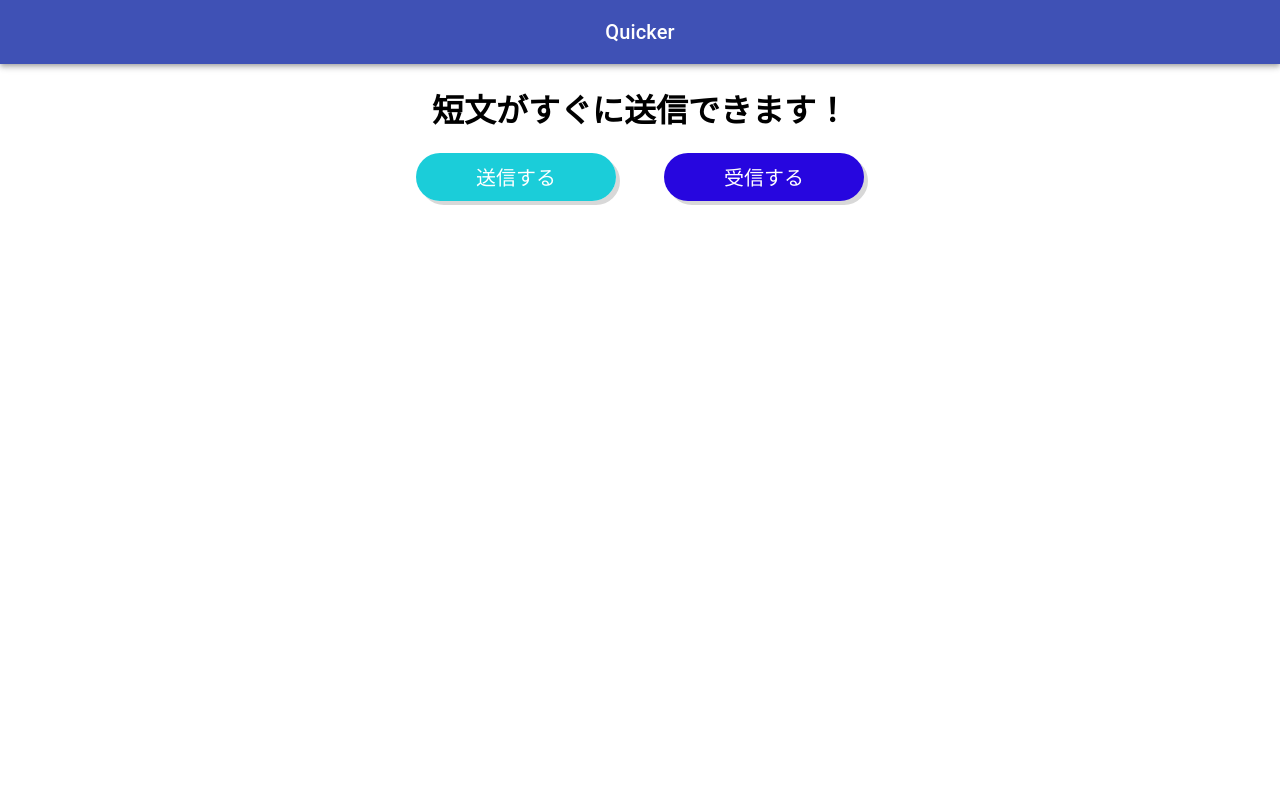
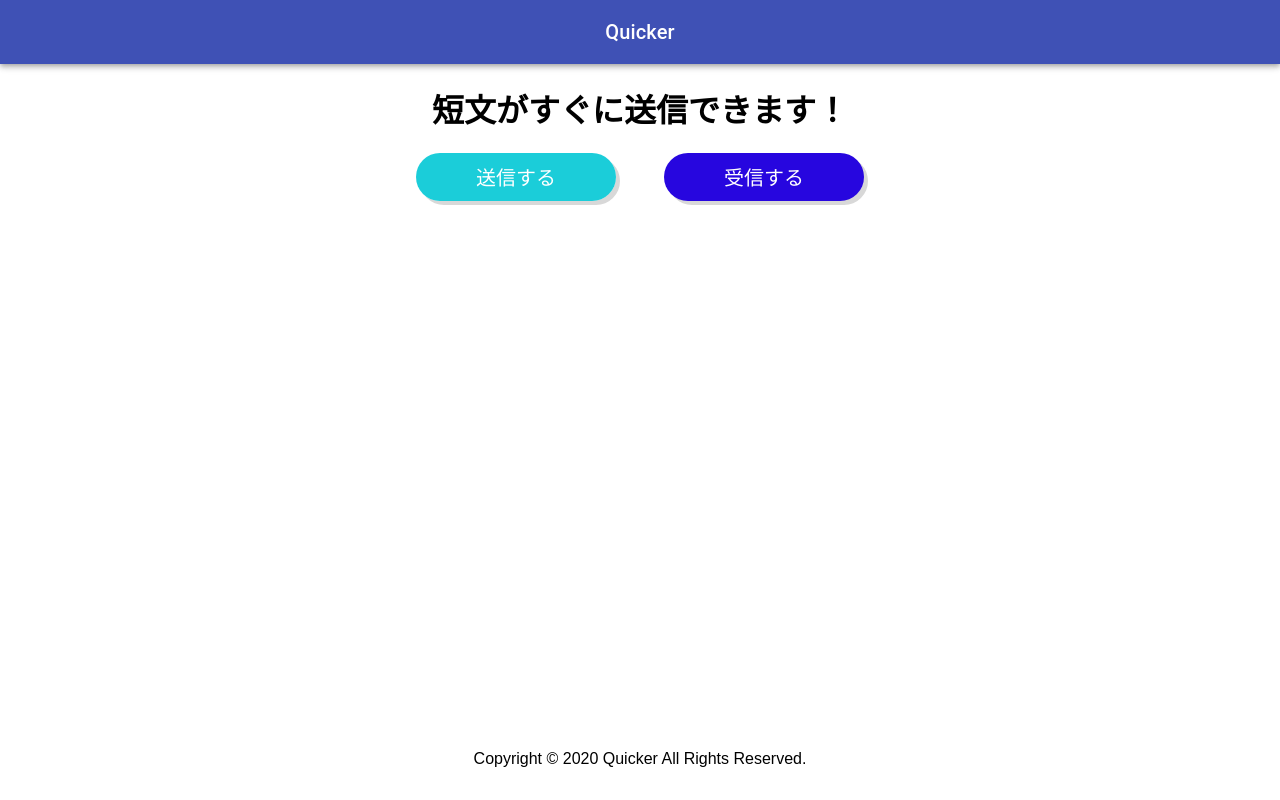
Before and after one commit to hirokichi-k/quicker, a React (Create React App) app: page / in a window 1280 px wide. Built offline with nearby package versions, Linux system fonts and the light colour scheme.

Commit message:
Footerを追加

```diff
--- a/src/App.css
+++ b/src/App.css
@@ -6,9 +6,24 @@ body {
   min-width: 100%;
 }
 
-/* #root {
-  margin-top: 40px;
-} */
+#container {
+	width: 100%;
+	position: relative;
+	height: auto !important;
+	height: 100%;
+	min-height: 100%;
+}
+
+#contents {
+	padding-bottom: 100px;
+}
+
+footer {
+	position: fixed;
+	bottom: 0;
+	width: 100%;
+	height: 50px;
+}
 
 @media screen and (max-width: 1100px) {
 }
--- a/src/App.js
+++ b/src/App.js
@@ -4,6 +4,7 @@ import SendBox from './send.js'
 import RecieveBox from './recieve.js'
 
 import Header from "./Header";
+import Footer from "./Footer"
 
 
 class App extends Component{
@@ -37,12 +38,15 @@ class App extends Component{
   }
   render() {
     return (
-      <div className="App">
+      <div className="App" id="container">
         <Header />
-        <h1>短文がすぐに送信できます！</h1>
-        <button id="bt1" onClick={() => { this.DoChange_Send();}}>送信する</button>
-        <button id="bt2" onClick={() => { this.DoChange_recieve(); }}>受信する</button>
-        <div>{this.RenderSendText()}</div>
+        <div id="contents">
+          <h1>短文がすぐに送信できます！</h1>
+          <button id="bt1" onClick={() => { this.DoChange_Send();}}>送信する</button>
+          <button id="bt2" onClick={() => { this.DoChange_recieve(); }}>受信する</button>
+          <div>{this.RenderSendText()}</div>
+        </div>
+        <Footer />
       </div>
     )
   }
--- /dev/null
+++ b/src/Footer.js
@@ -0,0 +1,9 @@
+import React from 'react';
+
+export default function ButtonAppBar() {
+    return (
+        <footer>
+            Copyright © 2020 Quicker All Rights Reserved.
+        </footer>
+    );
+}
--- a/src/Header.js
+++ b/src/Header.js
@@ -19,7 +19,7 @@ export default function ButtonAppBar() {
     const classes = useStyles();
 
     return (
-    <div className={classes.root}>
+    <header className={classes.root}>
         <AppBar position="static">
         <Toolbar>
             <Typography variant="h6" className={classes.title}>
@@ -27,6 +27,6 @@ export default function ButtonAppBar() {
             </Typography>
         </Toolbar>
         </AppBar>
-    </div>
+    </header>
     );
 }
```
